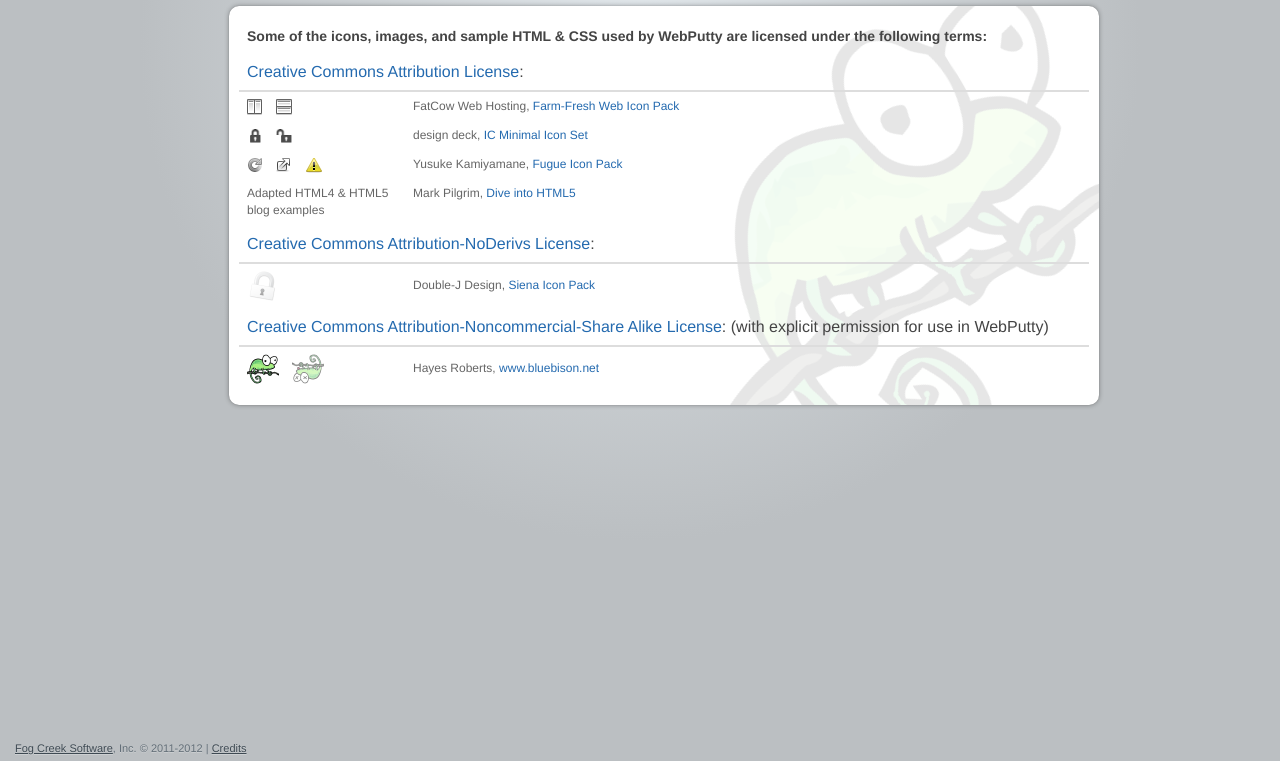
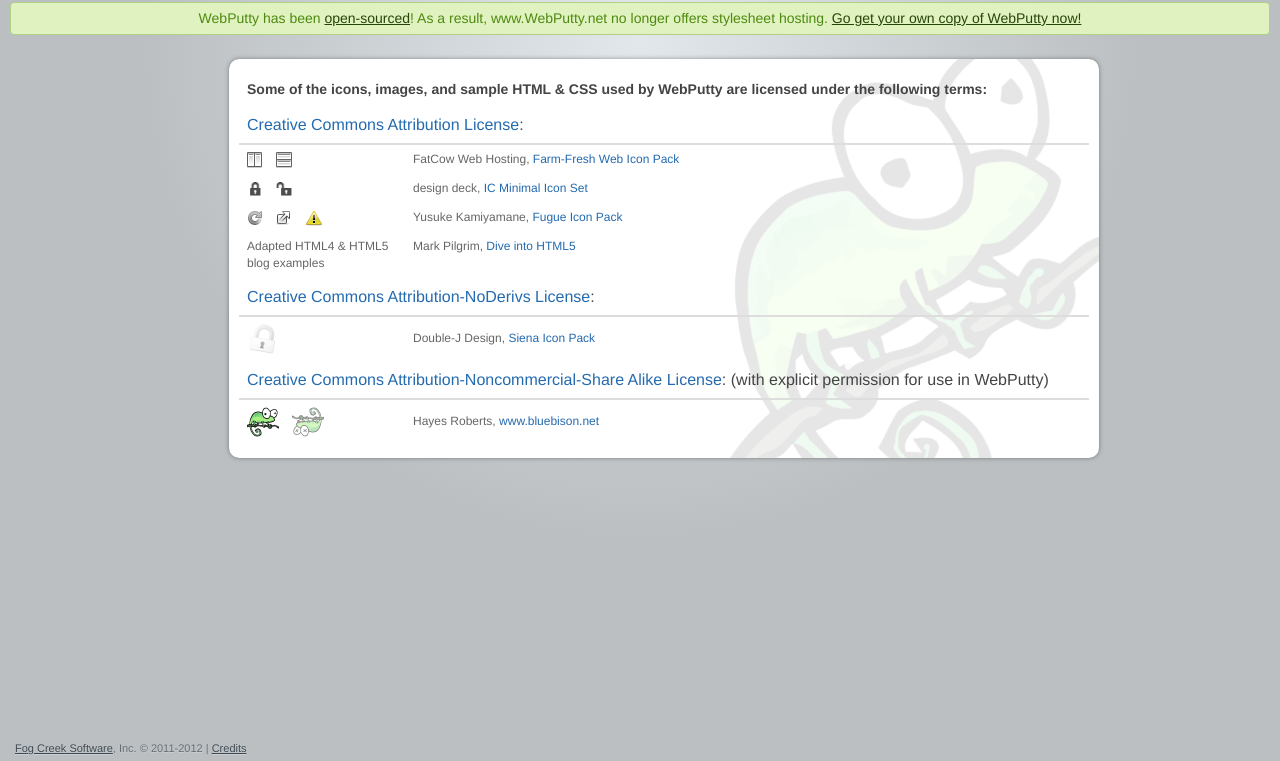
Before and after one commit to glitchdotcom/WebPutty, a plain HTML site: page credits.html in a window 1280 px wide. Shown: the part 39-800 px from the top of the page. Drawn offline with Linux system fonts and the light colour scheme.

Commit message:
Add open-source-notice + favicon hint

```diff
--- a/credits.html
+++ b/credits.html
@@ -4,6 +4,7 @@
         <meta charset="utf-8">
         <meta name="google-site-verification" content="Qc0ixCYh7QGisy3CmwTcdSSj2DEHBO1ZY0RBToYec58" />
         <title>Credits - WebPutty</title>
+        <link rel="shortcut icon" type="image/x-icon" href="favicon.ico" />
         <link rel="stylesheet" type="text/css" href="css/main.css" />
     </head>
     <body>
@@ -19,6 +20,10 @@
                     <li><a href="https://github.com/FogCreek/WebPutty/" title="WebPutty on GitHub">Download WebPutty</a></li>
                     <li><a href="https://github.com/FogCreek/WebPutty/" title="Learn how to get your own copy of WebPutty up and running">Documentation</a></li>
                 </ul>
+            </div>
+            <div id="open-source-notice">
+                WebPutty has been <a href="http://blog.fogcreek.com/webputty-open-source-transmogrifier/?fccmp=webputty" target="_blank">open-sourced</a>! As a result, www.WebPutty.net no longer offers stylesheet hosting.
+                <a href="https://github.com/FogCreek/WebPutty/" title="WebPutty on GitHub" target="_blank">Go get your own copy of WebPutty now!</a>
             </div>
             <div id="content" class="credits">
 
```
Also changed, not shown: index.html (+5 -0 lines).
